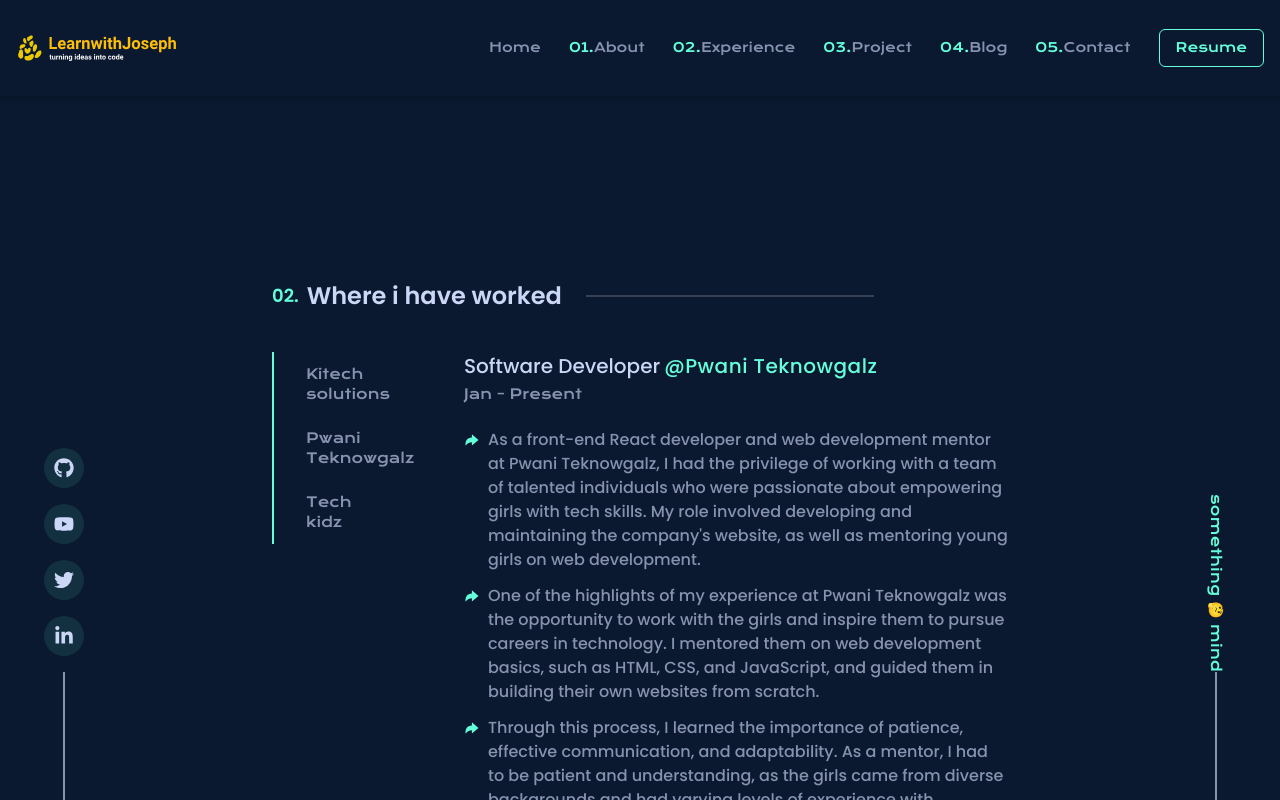
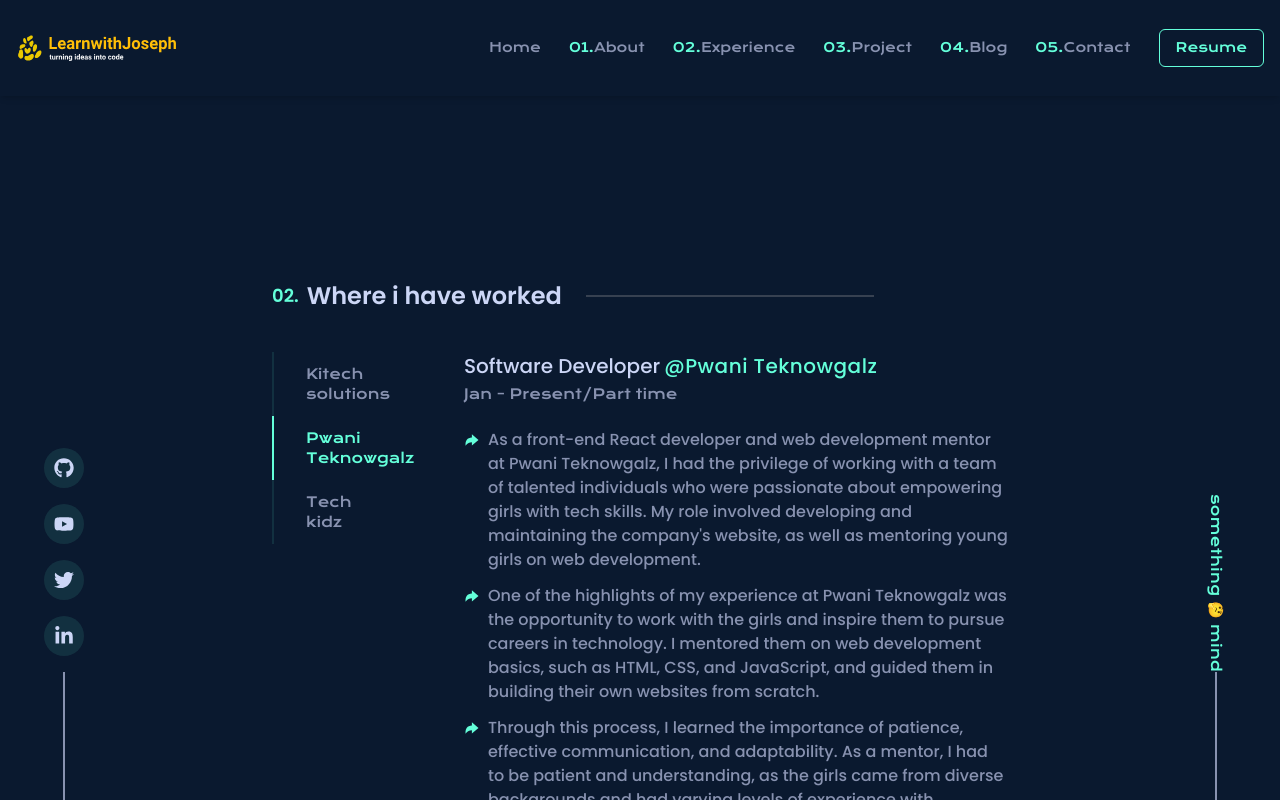
Before and after one commit to fhub-1/idea-portfolio, a Next.js app: page / in a window 1280 px wide. Both pictures are taken after a click on the item "Pwani Teknowgalz". Built offline with nearby package versions, Linux system fonts and the light colour scheme; grey boxes are pictures that could not be loaded.

Commit message:
working on exprience

```diff
--- a/components/Experience.tsx
+++ b/components/Experience.tsx
@@ -37,24 +37,30 @@
           <li
             onClick={handleKitech}
             className={`${
-              workKitech ? "border-l-textGreen" : "border-l-textDark"
-            } border-l-2  bg-transparent hover:bg-hoverColor py-3 text-sm border-l-textGreen text-textDark cursor-pointer duration-300 px-8 font-medium`}
+              workKitech
+                ? "border-l-textGreen text-textGreen"
+                : "border-l-hoverColor text-textDark"
+            } border-l-2  bg-transparent hover:bg-[#112240] py-3 text-sm  cursor-pointer duration-300 px-8 font-medium`}
           >
             Kitech solutions
           </li>
           <li
             onClick={handlePwani}
             className={`${
-              workPwani ? "border-l-textGreen" : "border-l-textDark"
-            } border-l-2  bg-transparent hover:bg-hoverColor py-3 text-sm border-l-textGreen text-textDark cursor-pointer duration-300 px-8 font-medium`}
+              workPwani
+                ? "border-l-textGreen text-textGreen"
+                : "border-l-hoverColor text-textDark"
+            } border-l-2  bg-transparent hover:bg-[#112240] py-3 text-sm   cursor-pointer duration-300 px-8 font-medium`}
           >
             Pwani Teknowgalz
           </li>
           <li
             onClick={handleTech}
             className={`${
-              workTech ? "border-l-textGreen" : "border-l-textDark"
-            } border-l-2  bg-transparent hover:bg-hoverColor py-3 text-sm border-l-textGreen text-textDark cursor-pointer duration-300 px-8 font-medium`}
+              workTech
+                ? "border-l-textGreen text-textGreen"
+                : "border-l-hoverColor text-textDark"
+            } border-l-2  bg-transparent hover:bg-[#112240] py-3 text-sm  cursor-pointer duration-300 px-8 font-medium`}
           >
             Tech kidz
           </li>
--- a/components/works/Pwani.tsx
+++ b/components/works/Pwani.tsx
@@ -12,7 +12,7 @@
         Software Developer{" "}
         <span className="text-textGreen tracking-wide">@Pwani Teknowgalz</span>
       </h3>
-      <p className="text-sm mt-1 font-medium text-textDark ">Jan - Present</p>
+      <p className="text-sm mt-1 font-medium text-textDark ">Jan - Present/Part time</p>
       <ul className="mt-6 flex flex-col gap-3">
         <li className="flex gap-2 text-base font-titleFonts text-textDark">
           <span className="text-textGreen mt-1">
--- a/components/works/Techkidz.tsx
+++ b/components/works/Techkidz.tsx
@@ -12,7 +12,9 @@
         Software Developer
         <span className="text-textGreen tracking-wide">@Tech Kidz Africa</span>
       </h3>
-      <p className="text-sm mt-1 font-medium text-textDark ">Jan - Present</p>
+      <p className="text-sm mt-1 font-medium text-textDark ">
+        Jully 2017 - Aug 2021
+      </p>
       <ul className="mt-6 flex flex-col gap-3">
         <li className="flex gap-2 text-base font-titleFonts text-textDark">
           <span className="text-textGreen mt-1">
@@ -21,8 +23,8 @@
           As a front-end developer and mobile developer at Tech Kidz Africa, I
           had the opportunity to work with a team of passionate individuals who
           were dedicated to empowering young kids with tech skills. My role
-          involved developing and maintaining the company&#39;s website, as well as
-          teaching kids aged between 7 to 18 years on web and mobile app
+          involved developing and maintaining the company&#39;s website, as well
+          as teaching kids aged between 7 to 18 years on web and mobile app
           development.
         </li>
         <li className="flex gap-2 text-base font-titleFonts text-textDark">
```
